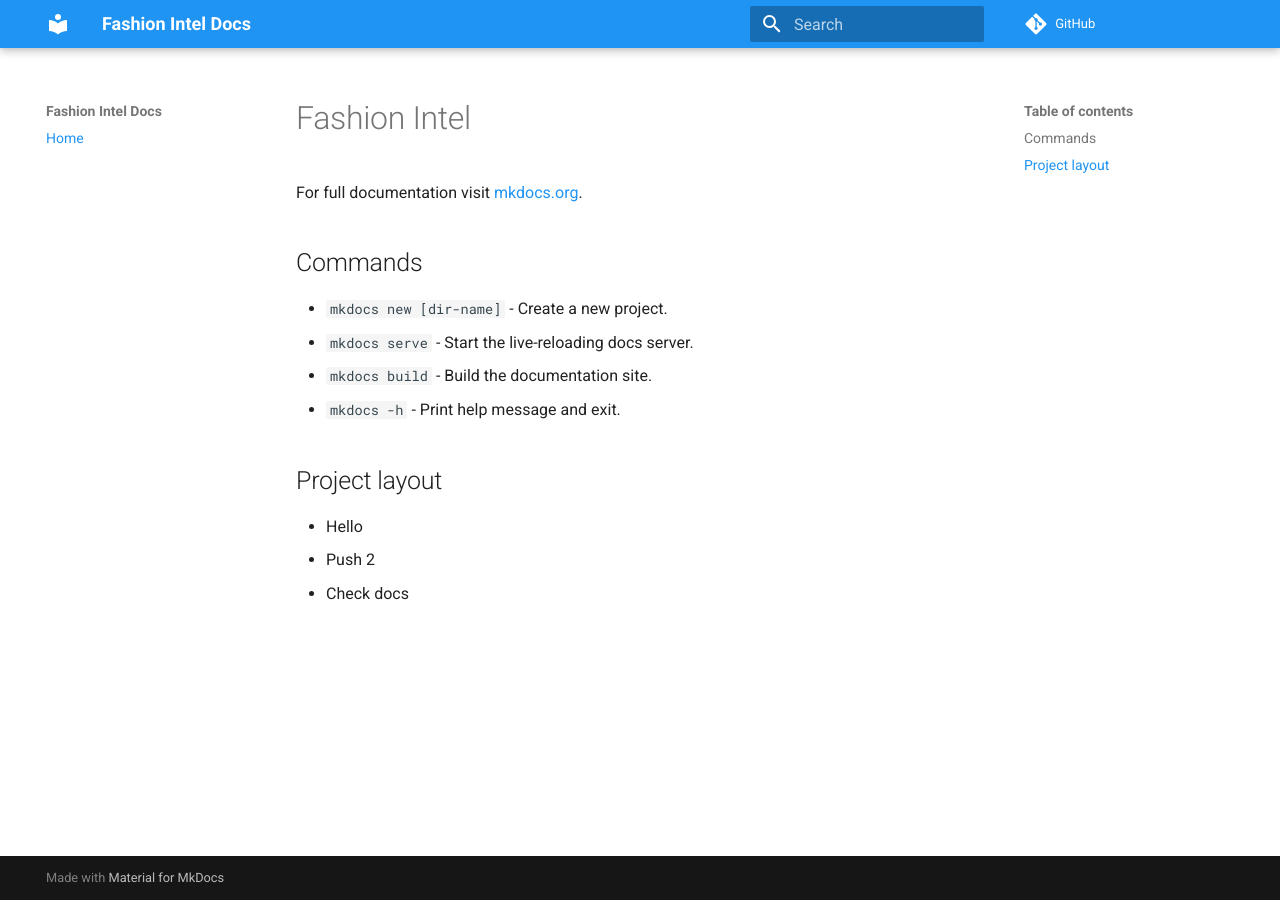
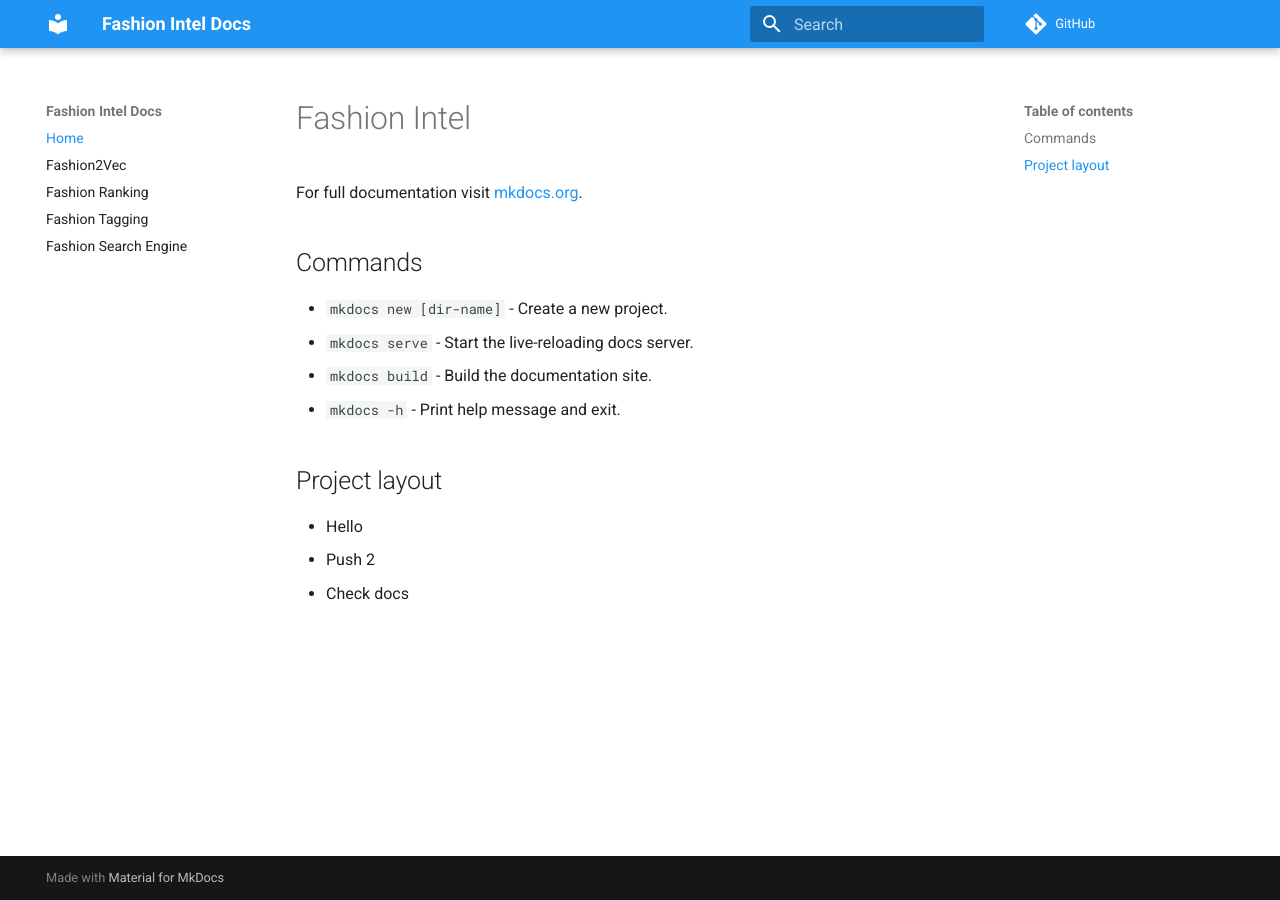
Before and after one commit to oke-aditya/fashion_intel, an MkDocs documentation site: the page built from docs/templates/index.md, in a window 1280 px wide. Built offline with MkDocs 1.6.1 and Material for MkDocs 9.7.7, drawn with Linux system fonts in a browser that asks for light colours; comment, search, counter and statistics services are not loaded.

Commit message:
Update docs yml

```diff
--- a/docs/mkdocs.yml
+++ b/docs/mkdocs.yml
@@ -23,3 +23,7 @@
 
 nav:
   - Home: index.md
+  - Fashion2Vec: fashion2vec.md
+  - Fashion Ranking: ranking.md
+  - Fashion Tagging: tagging.md
+  - Fashion Search Engine: visualsearch.md
```
